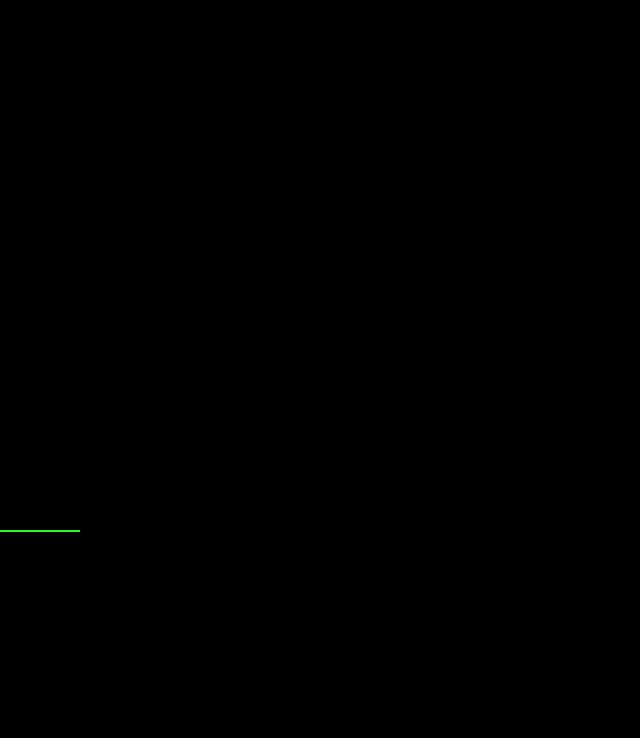
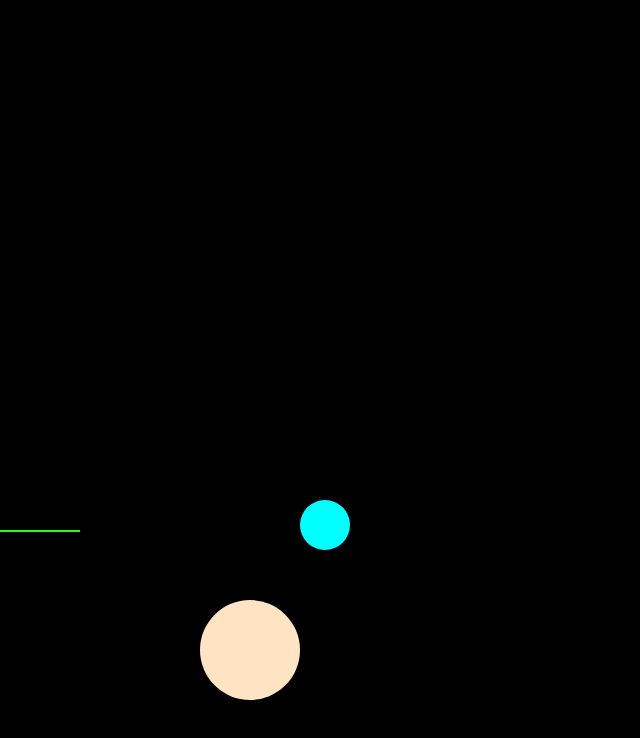
Before and after one commit to Daniel1martinez2/211-club-synthnestesia, a website: page public/audioTest.html in a window 1280 px wide. Both pictures are taken after a click on the button "Begin". Shown: the whole page, without its empty margins (0-640 px from the left). Drawn offline with nearby package versions, Linux system fonts and the light colour scheme.

Commit message:
visualization
Co-authored-by: Augusto Ramirez <augustoramirez46@users.noreply.github.com>

```diff
--- a/public/audioTest.html
+++ b/public/audioTest.html
@@ -5,9 +5,15 @@
     <meta http-equiv="X-UA-Compatible" content="IE=edge">
     <meta name="viewport" content="width=device-width, initial-scale=1.0">
     <title>pruebita</title>
+    <link rel="stylesheet" href="./styles/index.css">
 </head>
 <body>
     <!-- <audio src="/test-audio-files/drums.wav" controls></audio> -->
-    <script src="/js/audioTest.js"></script>
+    <script src="https://cdnjs.cloudflare.com/ajax/libs/gsap/3.6.0/gsap.min.js"></script>
+    <script src="./js/getAudioInfo.js"></script>
+    <script src="./js/getCanvasInfo.js"></script>
+    <script src="./js/setupHistogram.js"></script>
+    <script src="./js/visualization.js"></script>
+    <script src="./js/audioTest.js"></script>
 </body>
 </html>
--- a/public/js/audioTest.js
+++ b/public/js/audioTest.js
@@ -3,108 +3,25 @@ btn.innerText = 'Begin';
 document.body.appendChild(btn);
 
 btn.addEventListener('click', () => {
-  const { analyserNode, dataArray, bufferLength } = getAudioInfo();
-  const { canvasCtx, canvas } = getCanvasInfo();
+  const ball1 = createBall(50, 300, 500, 'aqua');
+  document.body.appendChild(ball1.elem);
 
-  let barSelected = 0;
-  let threshold = 0;
-  let lastTouch = 0;
+  const ball2 = createBall(100, 200, 600, 'bisque');
+  document.body.appendChild(ball2.elem);
 
-  window.addEventListener('keydown', ({ key }) => {
-    switch(key) {
-      case 'ArrowRight':
-        barSelected += 1;
-        if(barSelected >= bufferLength) barSelected = 0;
-        break;
-      case 'ArrowLeft':
-        barSelected -= 1;
-        if(barSelected < 0) barSelected = bufferLength - 1;
-        break;
-      case 'ArrowUp':
-        threshold += 1;
-        break;
-      case 'ArrowDown':
-        threshold -= 1;
-        break;
-    }
-  });
+  const process = setupHistogram();
+
+  const callback = () => {
+    console.log('touch');
+    ball1.pulse();
+    ball2.pulse();
+  }
 
   function draw() {
     //Schedule next redraw
     requestAnimationFrame(draw);
-
-    //Get spectrum data
-    analyserNode.getFloatFrequencyData(dataArray);
-
-    //Draw black background
-    canvasCtx.fillStyle = 'rgb(0, 0, 0)';
-    canvasCtx.fillRect(0, 0, canvas.width, canvas.height);
-
-    //Draw spectrum
-    const barWidth = (canvas.width / bufferLength);
-
-    const getHeight = (n) => (n + 90) * 6;
-
-    for (let i = 0; i < bufferLength; i++) {
-      const barHeight = getHeight(dataArray[i]);
-      canvasCtx.fillStyle = i === barSelected ? 'rgb(255,200, 0)' : 'rgb(220, 50, 50)';
-      canvasCtx.fillRect(barWidth * i, canvas.height - barHeight / 2, barWidth, barHeight / 2);
-    }
-
-    canvasCtx.fillStyle = 'rgb(40, 250, 30)';
-    canvasCtx.fillRect(barSelected * barWidth, canvas.height - getHeight(threshold) / 2, barWidth, 2);
-
-    if(dataArray[barSelected] >= threshold && Date.now() - lastTouch > 200) {
-      lastTouch = Date.now();
-      console.log('touch', dataArray[barSelected]);
-    }
+    process(callback);
   };
 
   draw();
 });
-
-
-const getCanvasInfo = () => {
-  //Create 2D canvas
-  const canvas = document.createElement('canvas');
-  canvas.style.position = 'absolute';
-  canvas.style.top = 0;
-  canvas.style.left = 0;
-  canvas.width = window.innerWidth;
-  canvas.height = window.innerHeight;
-  document.body.appendChild(canvas);
-  const canvasCtx = canvas.getContext('2d');
-  canvasCtx.clearRect(0, 0, canvas.width, canvas.height);
-
-  return {
-    canvasCtx,
-    canvas,
-  }
-}
-
-
-const getAudioInfo = () => {
-  const audioCtx = new AudioContext();
-  //Create audio source
-  //Here, we use an audio file, but this could also be e.g. microphone input
-  const audioEle = new Audio();
-  audioEle.src = "/test-audio-files/drums.wav";//insert file name here
-  audioEle.autoplay = true;
-  audioEle.loop = true;
-  audioEle.preload = 'auto';
-  const audioSourceNode = audioCtx.createMediaElementSource(audioEle);
-  //Create analyser node
-  const analyserNode = audioCtx.createAnalyser();
-  analyserNode.fftSize = 32;
-  const bufferLength = analyserNode.frequencyBinCount;
-  const dataArray = new Float32Array(bufferLength);
-  //Set up audio node network
-  audioSourceNode.connect(analyserNode);
-  analyserNode.connect(audioCtx.destination);
-
-  return {
-    analyserNode,
-    dataArray,
-    bufferLength,
-  };
-}
--- /dev/null
+++ b/public/js/getAudioInfo.js
@@ -0,0 +1,25 @@
+const getAudioInfo = () => {
+  const audioCtx = new AudioContext();
+  //Create audio source
+  //Here, we use an audio file, but this could also be e.g. microphone input
+  const audioEle = new Audio();
+  audioEle.src = "/test-audio-files/drums.wav";//insert file name here
+  audioEle.autoplay = true;
+  audioEle.loop = true;
+  audioEle.preload = 'auto';
+  const audioSourceNode = audioCtx.createMediaElementSource(audioEle);
+  //Create analyser node
+  const analyserNode = audioCtx.createAnalyser();
+  analyserNode.fftSize = 32;
+  const bufferLength = analyserNode.frequencyBinCount;
+  const dataArray = new Float32Array(bufferLength);
+  //Set up audio node network
+  audioSourceNode.connect(analyserNode);
+  analyserNode.connect(audioCtx.destination);
+
+  return {
+    analyserNode,
+    dataArray,
+    bufferLength,
+  };
+}
--- /dev/null
+++ b/public/js/getCanvasInfo.js
@@ -0,0 +1,17 @@
+const getCanvasInfo = () => {
+  //Create 2D canvas
+  const canvas = document.createElement('canvas');
+  canvas.style.position = 'absolute';
+  canvas.style.top = 0;
+  canvas.style.left = 0;
+  canvas.width = window.innerWidth;
+  canvas.height = window.innerHeight;
+  document.body.appendChild(canvas);
+  const canvasCtx = canvas.getContext('2d');
+  canvasCtx.clearRect(0, 0, canvas.width, canvas.height);
+
+  return {
+    canvasCtx,
+    canvas,
+  }
+}
--- /dev/null
+++ b/public/js/setupHistogram.js
@@ -0,0 +1,55 @@
+function setupHistogram () {
+  const { analyserNode, dataArray, bufferLength } = getAudioInfo();
+  const { canvasCtx, canvas } = getCanvasInfo();
+
+  let barSelected = 0;
+  let threshold = 0;
+  let lastTouch = 0;
+
+  window.addEventListener('keydown', ({ key }) => {
+    switch(key) {
+      case 'ArrowRight':
+        barSelected += 1;
+        if(barSelected >= bufferLength) barSelected = 0;
+        break;
+      case 'ArrowLeft':
+        barSelected -= 1;
+        if(barSelected < 0) barSelected = bufferLength - 1;
+        break;
+      case 'ArrowUp':
+        threshold += 1;
+        break;
+      case 'ArrowDown':
+        threshold -= 1;
+        break;
+    }
+  });
+
+  return function process (callback) {
+    //Get spectrum data
+    analyserNode.getFloatFrequencyData(dataArray);
+
+    //Draw black background
+    canvasCtx.fillStyle = 'rgb(0, 0, 0)';
+    canvasCtx.fillRect(0, 0, canvas.width, canvas.height);
+
+    //Draw spectrum
+    const barWidth = (canvas.width / bufferLength);
+
+    const getHeight = (n) => (n + 90) * 6;
+
+    for (let i = 0; i < bufferLength; i++) {
+      const barHeight = getHeight(dataArray[i]);
+      canvasCtx.fillStyle = i === barSelected ? 'rgb(255,200, 0)' : 'rgb(220, 50, 50)';
+      canvasCtx.fillRect(barWidth * i, canvas.height - barHeight / 2, barWidth, barHeight / 2);
+    }
+
+    canvasCtx.fillStyle = 'rgb(40, 250, 30)';
+    canvasCtx.fillRect(barSelected * barWidth, canvas.height - getHeight(threshold) / 2, barWidth, 2);
+
+    if(dataArray[barSelected] >= threshold && Date.now() - lastTouch > 200) {
+      lastTouch = Date.now();
+      callback();
+    }
+  }
+}
--- /dev/null
+++ b/public/js/visualization.js
@@ -0,0 +1,24 @@
+
+function createBall (tam, posX, posY, color) {
+  const ball = document.createElement('div');
+  ball.classList.add('viz_ball');
+  ball.style.width = tam + 'px';
+  ball.style.height = tam + 'px';
+  ball.style.top = posY + 'px';
+  ball.style.left = posX + 'px';
+  ball.style.backgroundColor = color;
+
+  var tl = gsap.timeline({});
+  tl.to(ball, { scale: 2, opacity: 1, duration: .1 });
+  tl.to(ball, { scale: 1, opacity: .2, duration: 1 });
+  tl.pause();
+
+  function pulse () {
+    tl.play(0);
+  }
+
+  return {
+    elem: ball,
+    pulse,
+  };
+}
--- /dev/null
+++ b/public/styles/_visualization.scss
@@ -0,0 +1,9 @@
+.viz_ball {
+  width: 40px;
+  height: 40px;
+  border-radius: 50%;
+  box-shadow: 0px 0px 4px 2px rgba(0,0,0,.1);
+  background-color: aqua;
+  position: absolute;
+  z-index: 100;
+}
--- a/public/styles/index.scss
+++ b/public/styles/index.scss
@@ -4,6 +4,7 @@
 @import './main';
 @import './footer';
 @import './content';
+@import './visualization';
 
 * {
   margin: 0;
```
Also changed, not shown: public/styles/index.css, 1 other file.
